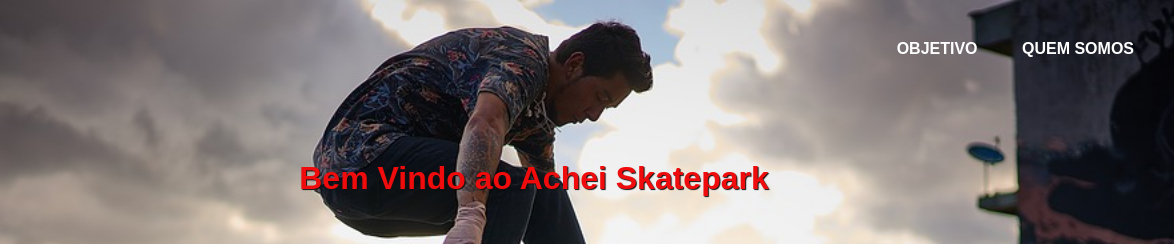
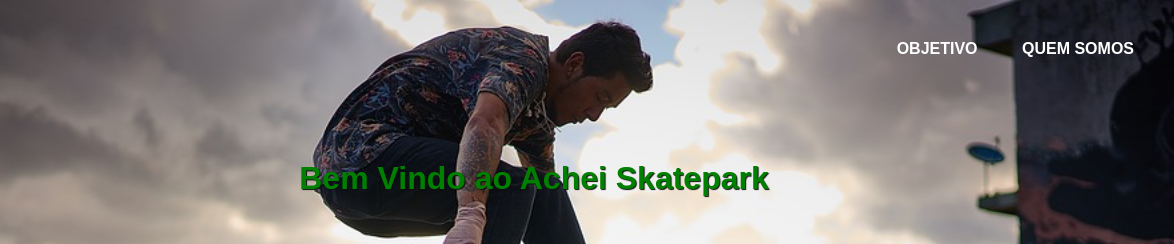
Before and after one commit to matheusmariano/site-skate-danilo, a plain HTML site: page index.html in a window 1280 px wide. Shown: the top 244 px of the page, 106-1280 px from the left. Drawn offline with Linux system fonts and the light colour scheme.

Commit message:
Change titles to green

```diff
--- a/style-skate.css
+++ b/style-skate.css
@@ -25,7 +25,7 @@ header {
 }
 
 h1 {
-    color:#f00c0c;
+    color:green;
     text-align: center;
     text-shadow: 1px 1px 1px #111111;
     margin: 0 0 50px 0;
```
